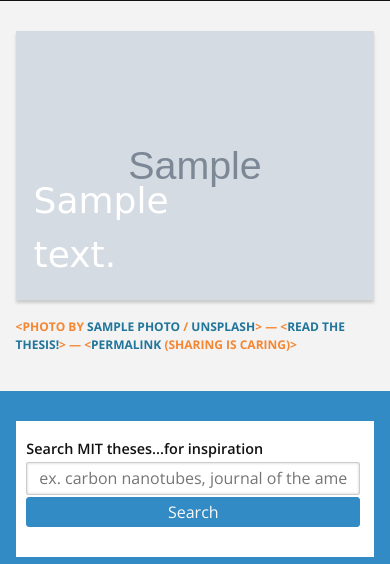
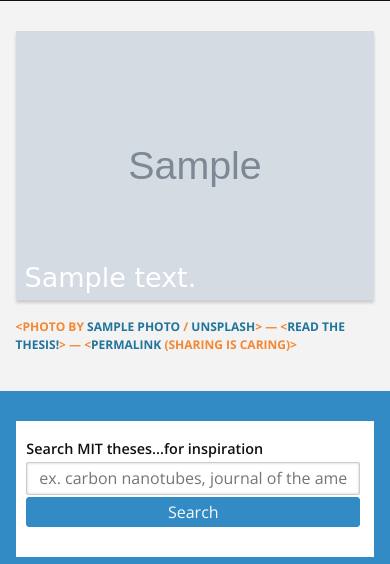
Before and after one commit to thatandromeda/tutespiration, a Django app: page /1/ in a window 390 px wide. Shown: the part 67-631 px from the top of the page. Run offline with Django 3.2, Linux system fonts and the light colour scheme; tables that the repository leaves empty hold one stand-in row (values such as "Sample post"); grey boxes marked "Sample" are stand-in pictures; some libraries are stand-ins or nearby versions; some web fonts are replaced.

Commit message:
Make text readable on phone size

```diff
--- a/tutespiration/core/templates/tutespiration.html
+++ b/tutespiration/core/templates/tutespiration.html
@@ -119,6 +119,16 @@
         width: 40%;
         font-size: 36px;
         line-height: 54px;
+      }
+
+      @media (max-width: 480px) {
+        .tutespiration .quote {
+          font-size: 27px;
+          line-height: 27px;
+          bottom: 9px;
+          left: 9px;
+          width: 70%;
+        }
       }
 
       .tutespiration-credit {
```
Also changed, not shown: todo.md (+0 -3 lines).
